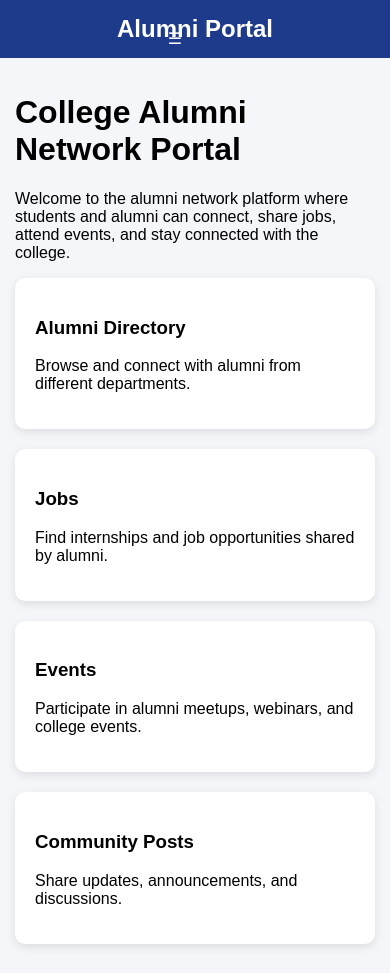
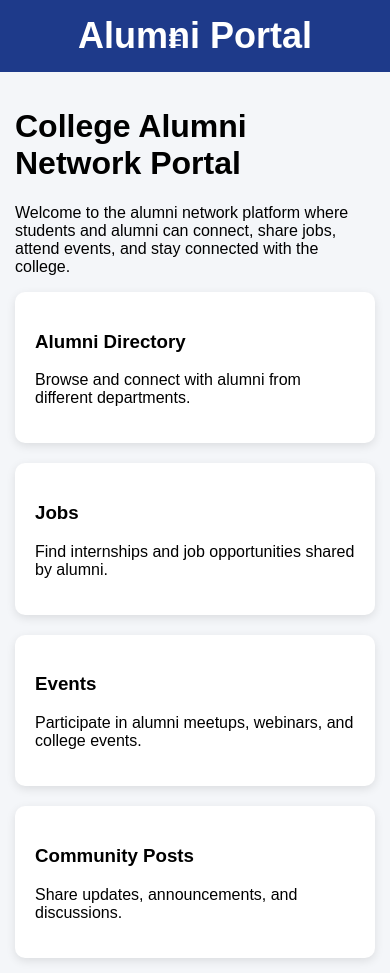
Before and after one commit to pponnusamy155-ai/alumni_portal, a React (Create React App) app in the folder frontend/: page / in a window 390 px wide. Built offline with nearby package versions, Linux system fonts and the light colour scheme.

Commit message:
Fix hamburger menu position

```diff
--- a/frontend/src/App.css
+++ b/frontend/src/App.css
@@ -12,9 +12,11 @@ body {
   justify-content: space-between;
   align-items: center;
   position: relative;
+  flex-wrap: nowrap;   /* Important */
 }
 .logo {
   margin: 0;
+  font-size: 36px;
 }
 
 .navbar a,
@@ -108,11 +110,6 @@ body {
 }
 @media (max-width: 768px) {
 
-  .navbar {
-    flex-direction: column;
-    align-items: center;
-  }
-
   .nav-links {
     flex-direction: column;
     width: 100%;
@@ -169,40 +166,30 @@ body {
   color: white;
   font-size: 32px;
   cursor: pointer;
+  position: absolute;
+  right: 20px;
+  top: 20px;
 }
 
 /* ===========================
    Mobile
 =========================== */
 
-@media (max-width:768px){
+@media screen and (max-width: 768px) {
 
   .menu-btn {
-  display: block;
-  position: absolute;
-  top: 18px;
-  right: 20px;
-}
-  .nav-links{
-    display:none;
-    flex-direction:column;
-    position:absolute;
-    top:65px;
-    left:0;
-    width:100%;
-    background:#1e3a8a;
-    padding:15px 0;
-    z-index:1000;
+    display: block;
   }
 
-  .nav-links.active{
-    display:flex;
+  .nav-links {
+    display: none;
+    flex-direction: column;
+    width: 100%;
+    margin-top: 60px;
+    text-align: center;
   }
 
-  .nav-links a,
-  .nav-links button{
-    width:100%;
-    padding:12px;
-    text-align:center;
+  .nav-links.active {
+    display: flex;
   }
 }
```
